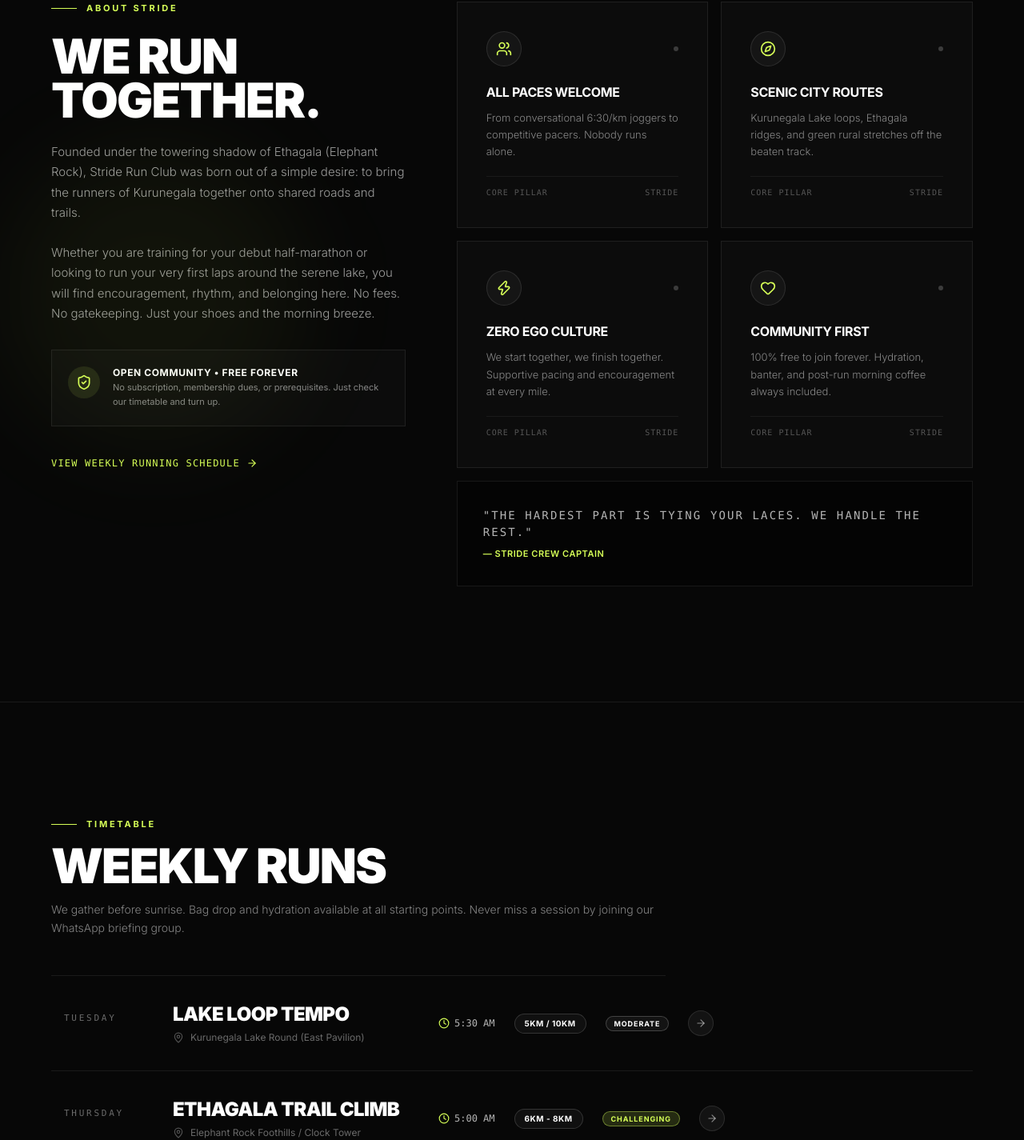
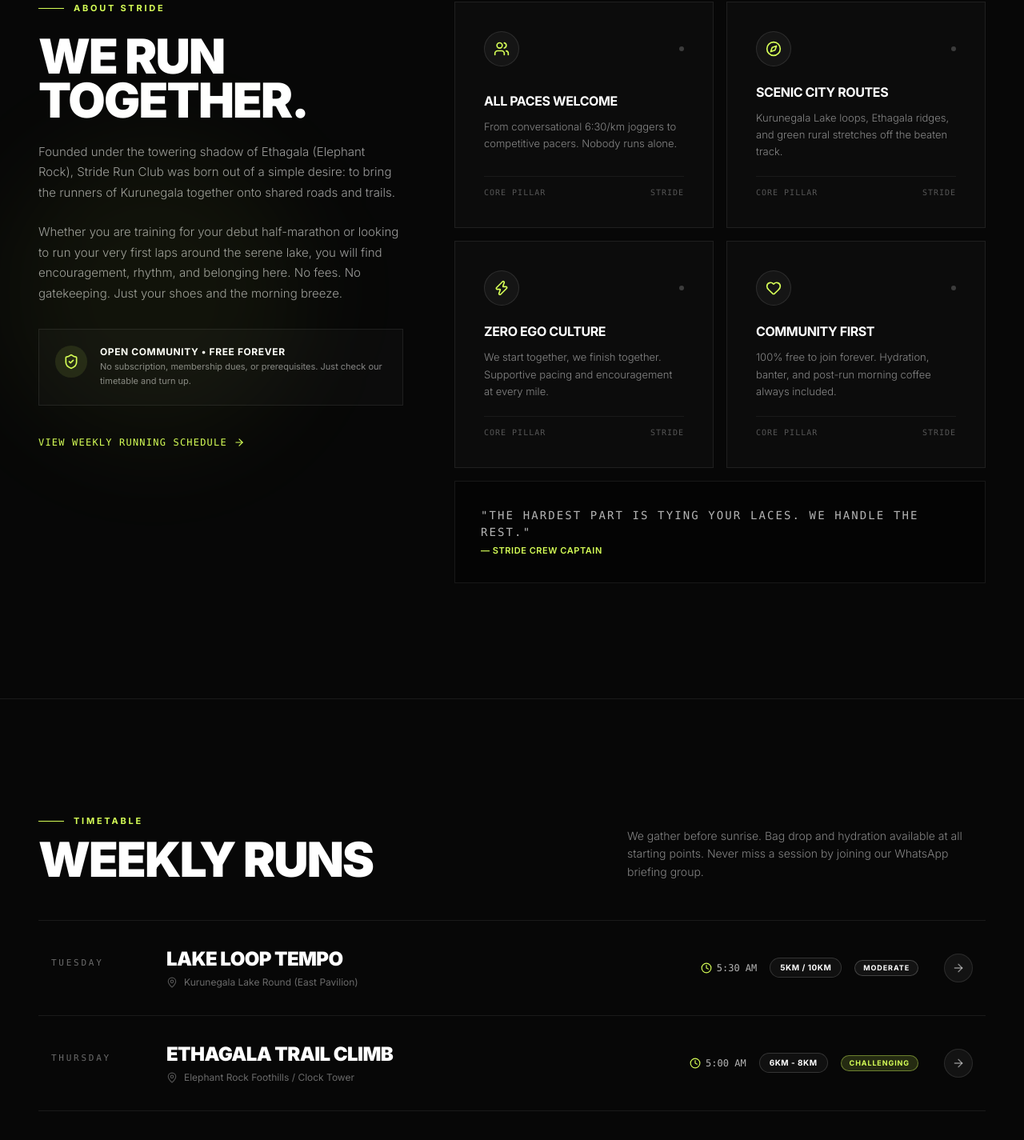
Before and after one commit to Damsiiii/Stride, a React (Vite) app: page / in a window 1280 px wide. Shown: the part 943-2368 px from the top of the page at 80% size. Built offline with nearby package versions, Linux system fonts and the light colour scheme.

Commit message:
feat: add gallery, schedule, about, contact, and footer UI components

```diff
--- a/src/components/ui/AboutSection.tsx
+++ b/src/components/ui/AboutSection.tsx
@@ -28,22 +28,22 @@ export default function AboutSection() {
   ]
 
   return (
-    <section id="about" className="relative w-full bg-[#070707] py-28 md:py-36 border-t border-white/[0.08] overflow-hidden text-left">
+    <section id="about" className="relative w-full bg-[#070707] py-28 md:py-36 border-t border-white/[0.08] overflow-hidden">
       {/* Background subtle radial glow */}
       <div
         className="absolute top-1/2 left-0 -translate-y-1/2 w-96 h-96 bg-[#D6FF57]/5 rounded-full blur-3xl pointer-events-none"
         aria-hidden="true"
       />
 
-      <div className="w-full max-w-7xl px-6 md:px-12 lg:px-16 text-left">
-        <div className="grid grid-cols-1 gap-14 lg:grid-cols-12 lg:gap-16 items-start text-left">
+      <div className="mx-auto max-w-7xl px-6 md:px-12">
+        <div className="grid grid-cols-1 gap-14 lg:grid-cols-12 lg:gap-16 items-start">
           {/* Left Column: Story & Philosophy */}
           <motion.div
             initial={{ opacity: 0, y: 30 }}
             whileInView={{ opacity: 1, y: 0 }}
             viewport={{ once: true, margin: "-100px" }}
             transition={{ duration: 0.6 }}
-            className="lg:col-span-5 flex flex-col gap-6 text-left"
+            className="lg:col-span-5 flex flex-col gap-6"
           >
             {/* Section Tag */}
             <div className="flex items-center gap-3">
@@ -53,17 +53,17 @@ export default function AboutSection() {
               </span>
             </div>
 
-            <h2 className="text-4xl sm:text-5xl lg:text-6xl font-black uppercase tracking-[-0.03em] leading-[0.92] text-white text-left">
+            <h2 className="text-4xl sm:text-5xl lg:text-6xl font-black uppercase tracking-[-0.03em] leading-[0.92] text-white">
               WE RUN
               <br />
               <span className="text-white">TOGETHER.</span>
             </h2>
 
-            <p className="text-[14px] md:text-[15px] font-light leading-[1.7] text-white/60 text-left">
+            <p className="text-[14px] md:text-[15px] font-light leading-[1.7] text-white/60">
               Founded under the towering shadow of Ethagala (Elephant Rock), Stride Run Club was born out of a simple desire: to bring the runners of Kurunegala together onto shared roads and trails.
             </p>
 
-            <p className="text-[14px] md:text-[15px] font-light leading-[1.7] text-white/60 text-left">
+            <p className="text-[14px] md:text-[15px] font-light leading-[1.7] text-white/60">
               Whether you are training for your debut half-marathon or looking to run your very first laps around the serene lake, you will find encouragement, rhythm, and belonging here. No fees. No gatekeeping. Just your shoes and the morning breeze.
             </p>
 
@@ -72,7 +72,7 @@ export default function AboutSection() {
               <div className="flex h-10 w-10 shrink-0 items-center justify-center rounded-full bg-[#D6FF57]/10 text-[#D6FF57]">
                 <ShieldCheck className="h-5 w-5" />
               </div>
-              <div className="flex flex-col text-left">
+              <div className="flex flex-col">
                 <span className="text-xs font-bold uppercase tracking-wider text-white">
                   Open Community • Free Forever
                 </span>
@@ -99,15 +99,15 @@ export default function AboutSection() {
             whileInView={{ opacity: 1, y: 0 }}
             viewport={{ once: true, margin: "-100px" }}
             transition={{ duration: 0.6, delay: 0.15 }}
-            className="lg:col-span-7 text-left"
+            className="lg:col-span-7"
           >
-            <div className="grid grid-cols-1 sm:grid-cols-2 gap-4 text-left">
+            <div className="grid grid-cols-1 sm:grid-cols-2 gap-4">
               {pillars.map((item, idx) => {
                 const Icon = item.icon
                 return (
                   <div
                     key={idx}
-                    className="group relative flex flex-col justify-between border border-white/[0.08] bg-white/[0.02] p-8 sm:p-9 transition-all duration-300 hover:border-[#D6FF57]/40 hover:bg-white/[0.04] text-left"
+                    className="group relative flex flex-col justify-between border border-white/[0.08] bg-white/[0.02] p-8 sm:p-9 transition-all duration-300 hover:border-[#D6FF57]/40 hover:bg-white/[0.04]"
                   >
                     <div className="flex items-center justify-between">
                       <div className="flex h-11 w-11 items-center justify-center rounded-full bg-white/[0.04] border border-white/10 text-[#D6FF57] group-hover:border-[#D6FF57]/30 group-hover:bg-[#D6FF57]/10 transition-colors">
@@ -116,11 +116,11 @@ export default function AboutSection() {
                       <span className="h-1.5 w-1.5 rounded-full bg-white/20 group-hover:bg-[#D6FF57] transition-colors" />
                     </div>
 
-                    <div className="my-5 text-left">
+                    <div className="my-5">
                       <h3 className="text-[15px] sm:text-[16px] font-bold tracking-tight text-white uppercase group-hover:text-[#D6FF57] transition-colors">
                         {item.title}
                       </h3>
-                      <p className="text-[12px] sm:text-[13px] text-white/50 font-light leading-relaxed mt-2.5 text-left">
+                      <p className="text-[12px] sm:text-[13px] text-white/50 font-light leading-relaxed mt-2.5">
                         {item.desc}
                       </p>
                     </div>
@@ -135,13 +135,15 @@ export default function AboutSection() {
             </div>
 
             {/* Editorial quote block below pillars */}
-            <div className="mt-4 border border-white/[0.08] bg-black/40 p-6 sm:p-8 flex flex-col items-start gap-2 text-left">
-              <p className="text-[13px] md:text-[14px] font-mono uppercase tracking-[0.15em] text-white/70 text-left">
-                "THE HARDEST PART IS TYING YOUR LACES. WE HANDLE THE REST."
-              </p>
-              <span className="text-[11px] text-[#D6FF57] font-semibold tracking-wider uppercase">
-                — Stride Crew Captain
-              </span>
+            <div className="mt-4 border border-white/[0.08] bg-black/40 p-6 sm:p-8 flex items-center justify-between gap-4">
+              <div>
+                <p className="text-[13px] md:text-[14px] font-mono uppercase tracking-[0.15em] text-white/70">
+                  "THE HARDEST PART IS TYING YOUR LACES. WE HANDLE THE REST."
+                </p>
+                <span className="text-[11px] text-[#D6FF57] font-semibold tracking-wider uppercase mt-1 block">
+                  — Stride Crew Captain
+                </span>
+              </div>
             </div>
           </motion.div>
         </div>
--- a/src/components/ui/Footer.tsx
+++ b/src/components/ui/Footer.tsx
@@ -10,29 +10,29 @@ export default function Footer() {
   }
 
   return (
-    <footer className="w-full bg-[#070707] border-t border-white/[0.08] text-white text-left">
+    <footer className="w-full bg-[#070707] border-t border-white/[0.08] text-white">
       {/* Top Section */}
-      <div className="w-full max-w-7xl px-6 md:px-12 lg:px-16 py-16 text-left">
-        <div className="flex flex-col md:flex-row md:items-center justify-start gap-8 md:gap-16 pb-12 border-b border-white/[0.08] text-left">
+      <div className="mx-auto max-w-7xl px-6 md:px-12 py-16">
+        <div className="flex flex-col md:flex-row md:items-center justify-between gap-8 pb-12 border-b border-white/[0.08]">
           {/* Logo & Slogan */}
-          <div className="flex items-center gap-4 text-left">
+          <div className="flex items-center gap-4">
             <img
               src={`${baseUrl}/images/stride-logo-dark.jpeg`}
               alt="Stride Run Club"
               className="h-12 w-12 rounded-full border border-white/20 object-cover"
             />
-            <div className="text-left">
-              <span className="block text-lg font-black tracking-widest text-white text-left">
+            <div>
+              <span className="block text-lg font-black tracking-widest text-white">
                 STRIDE <span className="text-[#D6FF57]">RUN CLUB</span>
               </span>
-              <span className="text-[10px] font-mono tracking-[0.25em] text-white/40 uppercase text-left">
+              <span className="text-[10px] font-mono tracking-[0.25em] text-white/40 uppercase">
                 KURUNEGALA • SRI LANKA
               </span>
             </div>
           </div>
 
-          {/* Quick Links - Left Aligned */}
-          <div className="flex flex-wrap items-center gap-6 sm:gap-8 text-left">
+          {/* Quick Links */}
+          <div className="flex flex-wrap items-center gap-6 sm:gap-8">
             <a
               href="#about"
               className="text-[11px] font-bold tracking-[0.2em] text-white/40 transition-colors hover:text-white uppercase"
@@ -60,13 +60,13 @@ export default function Footer() {
           </div>
         </div>
 
-        {/* Editorial Tagline & Back to Top - Left Aligned */}
-        <div className="py-12 border-b border-white/[0.08] flex flex-col items-start gap-6 text-left">
-          <div className="text-left">
-            <span className="text-[10px] font-mono tracking-[0.3em] text-[#D6FF57] uppercase block mb-2 text-left">
+        {/* Editorial Tagline & Back to Top */}
+        <div className="py-12 border-b border-white/[0.08] flex flex-col md:flex-row md:items-end justify-between gap-6">
+          <div>
+            <span className="text-[10px] font-mono tracking-[0.3em] text-[#D6FF57] uppercase block mb-2">
               // MOTTO
             </span>
-            <p className="text-3xl sm:text-4xl md:text-5xl font-black uppercase tracking-tight text-white/90 leading-tight text-left">
+            <p className="text-3xl sm:text-4xl md:text-5xl font-black uppercase tracking-tight text-white/90 leading-tight">
               NEVER RUN ALONE.
             </p>
           </div>
@@ -74,15 +74,15 @@ export default function Footer() {
           <button
             onClick={scrollToTop}
             aria-label="Back to top of page"
-            className="flex items-center gap-2 rounded-full border border-white/15 bg-white/[0.03] px-4 py-2 text-[11px] font-mono tracking-widest text-white/60 transition-all hover:border-[#D6FF57] hover:bg-[#D6FF57] hover:text-black cursor-pointer"
+            className="self-start md:self-auto flex items-center gap-2 rounded-full border border-white/15 bg-white/[0.03] px-4 py-2 text-[11px] font-mono tracking-widest text-white/60 transition-all hover:border-[#D6FF57] hover:bg-[#D6FF57] hover:text-black cursor-pointer"
           >
             <span>BACK TO TOP</span>
             <ArrowUp className="h-3.5 w-3.5" />
           </button>
         </div>
 
-        {/* Bottom Colophon - Left Aligned */}
-        <div className="pt-8 flex flex-col sm:flex-row items-start justify-start gap-4 sm:gap-8 text-[10px] font-mono tracking-widest text-white/30 uppercase text-left">
+        {/* Bottom Colophon */}
+        <div className="pt-8 flex flex-col sm:flex-row items-center justify-between gap-4 text-[10px] font-mono tracking-widest text-white/30 uppercase">
           <p>© {new Date().getFullYear()} STRIDE RUN CLUB. ALL RIGHTS RESERVED.</p>
           <p>ETHAGALA RIDGES • 7.4863° N, 80.3623° E</p>
         </div>
--- a/src/components/ui/ScheduleSection.tsx
+++ b/src/components/ui/ScheduleSection.tsx
@@ -73,26 +73,31 @@ export default function ScheduleSection() {
   }
 
   return (
-    <section id="runs" className="relative w-full bg-[#070707] py-28 md:py-36 border-t border-white/[0.08] text-left">
-      <div className="w-full max-w-7xl px-6 md:px-12 lg:px-16 text-left">
-        {/* Header Title Block - Aligned to Left */}
-        <div className="flex flex-col items-start text-left gap-4 pb-12 border-b border-white/[0.08] max-w-3xl">
-          <div className="flex items-center gap-3">
+    <section id="runs" className="relative w-full bg-[#070707] py-28 md:py-36 border-t border-white/[0.08]">
+      <div className="mx-auto max-w-7xl px-6 md:px-12">
+        {/* Header Title Block */}
+        <div className="flex flex-col md:flex-row md:items-end md:justify-between gap-6 pb-12 border-b border-white/[0.08]">
+          <div>
+            <div className="flex items-center gap-3 mb-3">
               <span className="h-px w-8 bg-[#D6FF57]" />
               <span className="text-[10px] md:text-[11px] font-bold tracking-[0.25em] text-[#D6FF57] uppercase">
                 TIMETABLE
               </span>
             </div>
-          <h2 className="text-4xl sm:text-5xl lg:text-6xl font-black uppercase tracking-[-0.03em] leading-[0.92] text-white text-left">
+            <h2 className="text-4xl sm:text-5xl lg:text-6xl font-black uppercase tracking-[-0.03em] leading-[0.92] text-white">
               WEEKLY RUNS
             </h2>
-          <p className="text-[13px] md:text-[14px] text-white/50 leading-relaxed font-light text-left">
+          </div>
+
+          <div className="max-w-md">
+            <p className="text-[13px] md:text-[14px] text-white/50 leading-relaxed font-light">
               We gather before sunrise. Bag drop and hydration available at all starting points. Never miss a session by joining our WhatsApp briefing group.
             </p>
           </div>
+        </div>
 
         {/* Schedule List */}
-        <div className="divide-y divide-white/[0.08] text-left">
+        <div className="divide-y divide-white/[0.08]">
           {runs.map((run, index) => {
             const isExpanded = selectedRun === index
             return (
@@ -103,27 +108,30 @@ export default function ScheduleSection() {
                 viewport={{ once: true }}
                 transition={{ duration: 0.4, delay: index * 0.08 }}
                 onClick={() => setSelectedRun(isExpanded ? null : index)}
-                className="group cursor-pointer py-8 transition-colors duration-200 hover:bg-white/[0.02] px-2 sm:px-4 text-left"
+                className="group cursor-pointer py-8 transition-colors duration-200 hover:bg-white/[0.02] px-2 sm:px-4"
               >
-                <div className="flex flex-col lg:flex-row lg:items-center justify-start gap-6 lg:gap-12 text-left">
+                <div className="flex flex-col lg:flex-row lg:items-center justify-between gap-6">
                   {/* Left: Day & Title */}
-                  <div className="flex flex-col sm:flex-row sm:items-baseline gap-2 sm:gap-6 lg:w-[420px] text-left">
+                  <div className="flex flex-col sm:flex-row sm:items-baseline gap-2 sm:gap-8 lg:w-1/2">
+                    <div className="flex items-center gap-2">
                       <span className="text-[11px] font-mono tracking-[0.25em] text-white/40 uppercase w-28 shrink-0">
                         {run.day}
                       </span>
+                    </div>
                     <div>
-                      <h3 className="text-xl sm:text-2xl font-black tracking-tight text-white group-hover:text-[#D6FF57] transition-colors text-left">
+                      <h3 className="text-xl sm:text-2xl font-black tracking-tight text-white group-hover:text-[#D6FF57] transition-colors">
                         {run.title}
                       </h3>
-                      <div className="mt-1 flex items-center gap-2 text-[12px] text-white/40 text-left">
+                      <div className="mt-1 flex items-center gap-2 text-[12px] text-white/40">
                         <MapPin className="h-3.5 w-3.5 text-white/30" />
                         <span>{run.location}</span>
                       </div>
                     </div>
                   </div>
 
-                  {/* Left-Aligned Info: Time, Distance, Intensity, and Action */}
-                  <div className="flex flex-wrap items-center gap-4 sm:gap-6 text-left">
+                  {/* Right: Time, Distance & Action */}
+                  <div className="flex items-center justify-between lg:justify-end gap-6 sm:gap-8 lg:w-1/2">
+                    <div className="flex items-center gap-4">
                       {/* Time pill */}
                       <div className="flex items-center gap-1.5 text-[12px] font-mono text-white/70">
                         <Clock className="h-3.5 w-3.5 text-[#D6FF57]" />
@@ -137,31 +145,32 @@ export default function ScheduleSection() {
 
                       {/* Intensity badge */}
                       <span
-                      className={`rounded-full border px-2.5 py-0.5 text-[9px] font-bold tracking-widest uppercase ${getIntensityBadge(
+                        className={`hidden sm:inline-block rounded-full border px-2.5 py-0.5 text-[9px] font-bold tracking-widest uppercase ${getIntensityBadge(
                           run.intensity
                         )}`}
                       >
                         {run.intensity}
                       </span>
+                    </div>
 
                     {/* Arrow action */}
-                    <div className="flex h-8 w-8 items-center justify-center rounded-full border border-white/10 bg-white/5 transition-all duration-300 group-hover:border-[#D6FF57] group-hover:bg-[#D6FF57] group-hover:text-black text-white/50">
-                      <ArrowRight className="h-3.5 w-3.5 transition-transform duration-300 group-hover:translate-x-0.5" />
+                    <div className="flex h-9 w-9 items-center justify-center rounded-full border border-white/10 bg-white/5 transition-all duration-300 group-hover:border-[#D6FF57] group-hover:bg-[#D6FF57] group-hover:text-black text-white/50">
+                      <ArrowRight className="h-4 w-4 transition-transform duration-300 group-hover:translate-x-0.5" />
                     </div>
                   </div>
                 </div>
 
                 {/* Expanded Details on Click */}
                 {isExpanded && (
-                  <div className="mt-6 pt-6 border-t border-white/[0.06] grid grid-cols-1 md:grid-cols-2 gap-4 text-xs animate-[fade-in-up_0.2s_ease-out] text-left">
-                    <div className="flex items-start gap-2 text-white/70 text-left">
+                  <div className="mt-6 pt-6 border-t border-white/[0.06] grid grid-cols-1 md:grid-cols-2 gap-4 text-xs animate-[fade-in-up_0.2s_ease-out]">
+                    <div className="flex items-start gap-2 text-white/70">
                       <Activity className="h-4 w-4 text-[#D6FF57] shrink-0 mt-0.5" />
                       <div>
                         <span className="font-bold text-white uppercase">Pace Groups: </span>
                         <span>{run.paceGroups}</span>
                       </div>
                     </div>
-                    <div className="flex items-start gap-2 text-white/50 text-left">
+                    <div className="flex items-start gap-2 text-white/50">
                       <Calendar className="h-4 w-4 text-white/40 shrink-0 mt-0.5" />
                       <span>{run.note}</span>
                     </div>
@@ -172,8 +181,8 @@ export default function ScheduleSection() {
           })}
         </div>
 
-        {/* Bottom Banner Note - Left Aligned */}
-        <div className="mt-12 rounded-none border border-white/[0.08] bg-white/[0.02] p-6 flex flex-col sm:flex-row items-start justify-start gap-4 text-left">
+        {/* Bottom Banner Note */}
+        <div className="mt-12 rounded-none border border-white/[0.08] bg-white/[0.02] p-6 flex flex-col sm:flex-row items-center justify-between gap-4">
           <div className="flex items-center gap-3">
             <span className="h-2 w-2 rounded-full bg-[#D6FF57] animate-pulse" />
             <span className="text-xs tracking-wider text-white/70 uppercase">
```
Also changed, not shown: src/components/ui/ContactSection.tsx (+35 -35 lines), src/components/ui/GallerySection.tsx (+20 -17 lines). Lines whose indentation alone changed are shown as unchanged.
